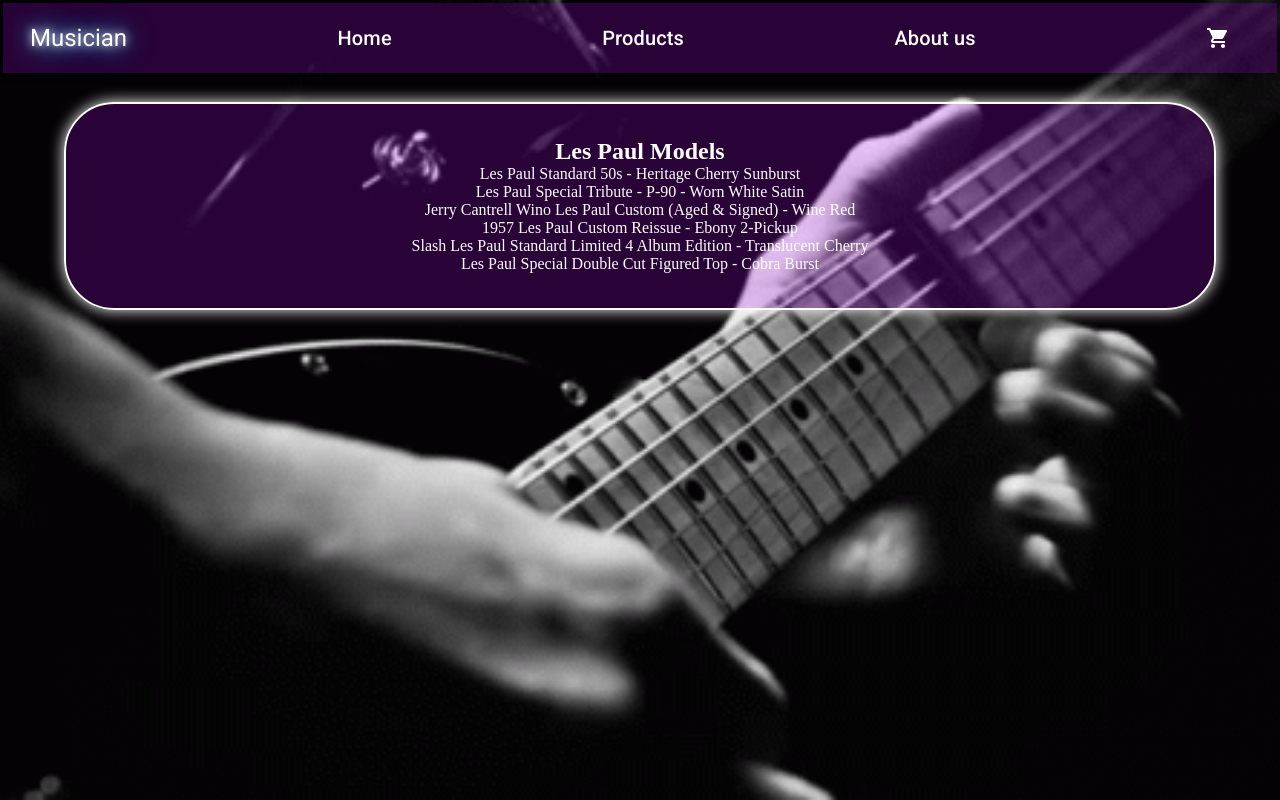
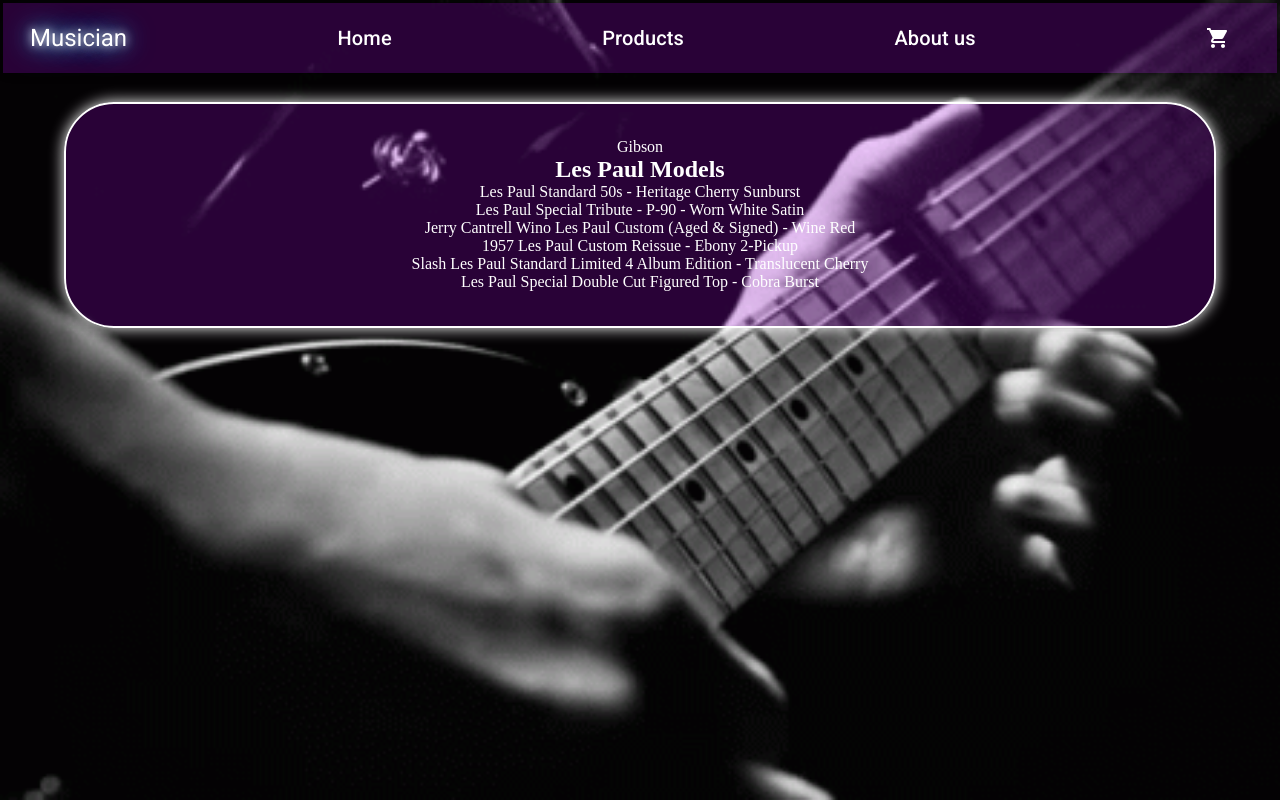
Before and after one commit to Adrian-Emanuel-Koenig/React-Js, a React (Create React App) app: page / in a window 1280 px wide. Built offline with nearby package versions, Linux system fonts and the light colour scheme; the HTML template or start-up script is replaced by a standard one.

Commit message:
Componentes I

```diff
--- a/src/App.js
+++ b/src/App.js
@@ -11,7 +11,7 @@
           <NavBar />
       </header>
       <main>
-          <ItemListContainer/>
+          <ItemListContainer greeting={"Gibson"} />
       </main>
       </body>
     </div>
```
